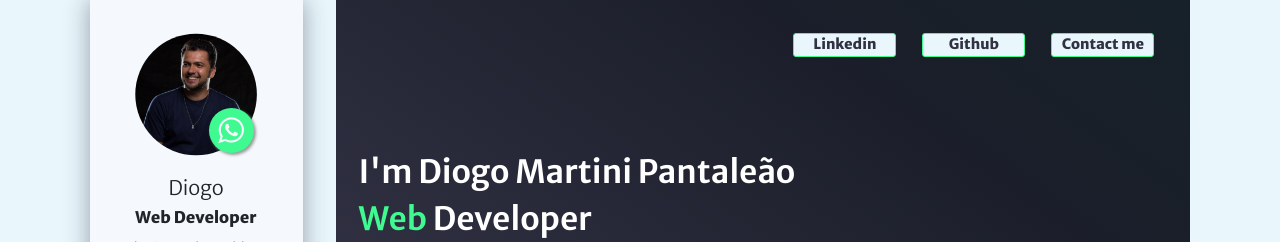
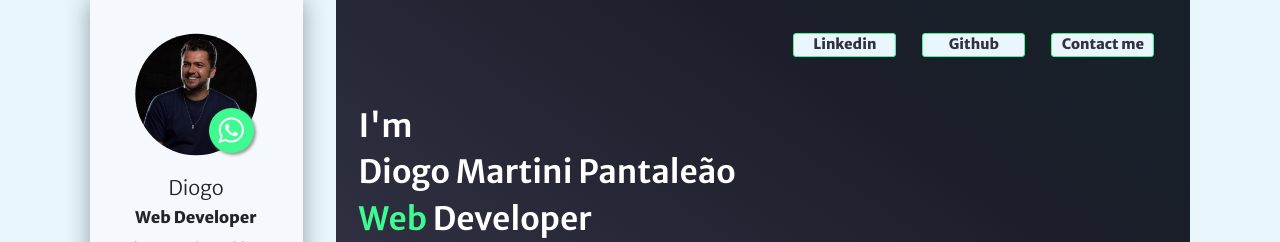
Before and after one commit to ogoiddev/portfolio, a React (Create React App) app in the folder development/my_portfolio/: page /home in a window 1280 px wide. Shown: the top 242 px of the page. Built offline with nearby package versions, Linux system fonts and the light colour scheme; a web font is replaced by a local one.

Commit message:
feat: text presentation before name

```diff
--- a/development/my_portfolio/src/components/NavMain/index.tsx
+++ b/development/my_portfolio/src/components/NavMain/index.tsx
@@ -31,7 +31,8 @@ function NavMain() {
       </nav>
 
       <div className="present">
-        <h1>{"I'm Diogo Martini Pantaleão"}</h1>
+        <h1>{"I'm"}</h1>
+        <h1>Diogo Martini Pantaleão</h1>
         <h1>
           <span>Web</span> Developer
         </h1>
```
